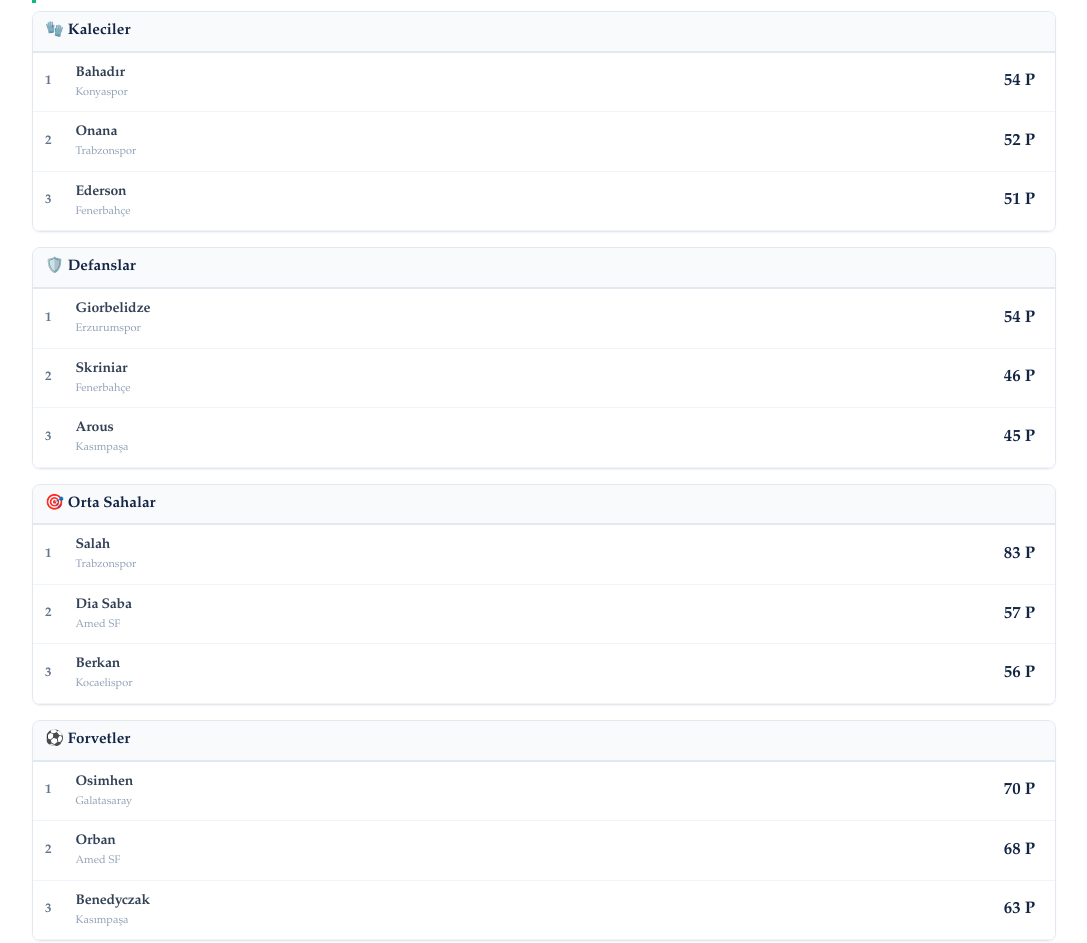
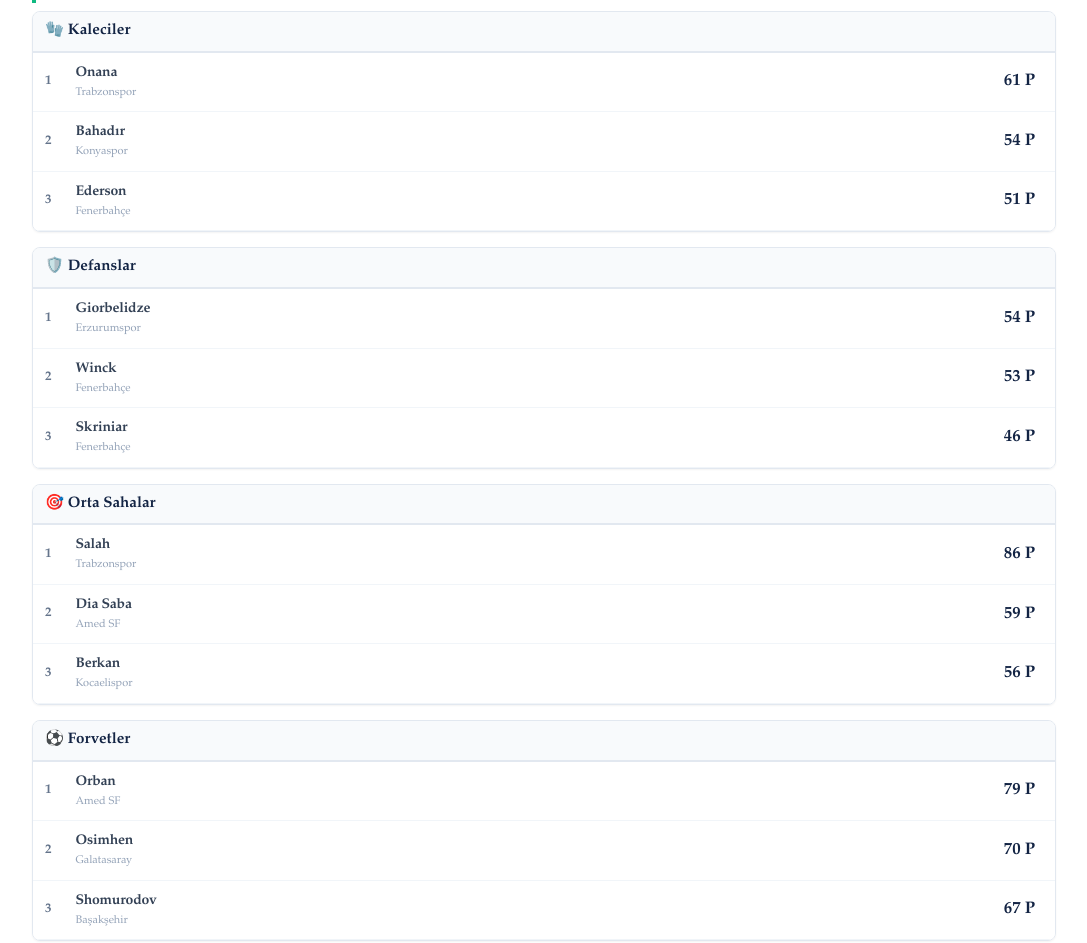
Before and after one commit to fantefut/fantefut, a Next.js app: page /haftanin-yildizlari in a window 1280 px wide. Shown: the part 1389-2332 px from the top of the page, without its empty margins (96-1183 px from the left). Built offline with nearby package versions, Linux system fonts and the light colour scheme.

Commit message:
guncelleme

```diff
--- a/app/haftanin-yildizlari/page.js
+++ b/app/haftanin-yildizlari/page.js
@@ -30,24 +30,24 @@ const GEÇEN_HAFTA_DATA = {
 // 📊 2. VERİ HAVUZU: TOPLAM OYUNCU PUANLARI
 const GENEL_TOPLAM_DATA = {
   "Kaleciler": [
+    { oyuncu: "Onana", takim: "Trabzonspor", puan: 61 },
     { oyuncu: "Bahadır", takim: "Konyaspor", puan: 54 },
-    { oyuncu: "Onana", takim: "Trabzonspor", puan: 52 },
     { oyuncu: "Ederson", takim: "Fenerbahçe", puan: 51 }
   ],
   "Defanslar": [
     { oyuncu: "Giorbelidze", takim: "Erzurumspor", puan: 54 },
-    { oyuncu: "Skriniar", takim: "Fenerbahçe", puan: 46 },
-    { oyuncu: "Arous", takim: "Kasımpaşa", puan: 45 }
+    { oyuncu: "Winck", takim: "Fenerbahçe", puan: 53 },
+    { oyuncu: "Skriniar", takim: "Fenerbahçe", puan: 46 }
   ],
   "Orta Sahalar": [
-    { oyuncu: "Salah", takim: "Trabzonspor", puan: 83 },
-    { oyuncu: "Dia Saba", takim: "Amed SF", puan: 57 },
+    { oyuncu: "Salah", takim: "Trabzonspor", puan: 86 },
+    { oyuncu: "Dia Saba", takim: "Amed SF", puan: 59 },
     { oyuncu: "Berkan", takim: "Kocaelispor", puan: 56 }
   ],
   "Forvetler": [
+    { oyuncu: "Orban", takim: "Amed SF", puan: 79 },
     { oyuncu: "Osimhen", takim: "Galatasaray", puan: 70 },
-    { oyuncu: "Orban", takim: "Amed SF", puan: 68 },
-    { oyuncu: "Benedyczak", takim: "Kasımpaşa", puan: 63 }
+    { oyuncu: "Shomurodov", takim: "Başakşehir", puan: 67 }
   ]
 };
 
@@ -155,7 +155,7 @@ export default function HaftaninYildizlariSayfasi() {
           color: '#334155',
           fontFamily: ICERIK_FONTU
         }}>
-          <strong>Salah</strong>, istikrarlı skor katkısıyla en yüksek puan toplayan oyuncu konumunda ve orta sahadaki liderliğini bu hafta da koruyor. En iyi forvetler sıralamasında ise zirvedeki ilk 3 isim yerini sağlamlaştırmış durumda. Kaleciler bölümünde, yüksek kurtarış yüzdelerine sahip eldivenlerin performansları puan tablosuna da doğrudan yansıyor. Savunma hattında ise Skriniar haftalardır süren liderliğini Giorbelidze'ye devretti. Sitemizin diğer sekmelerindeki haberler, oyuncu durumları ile buradaki genel istatistikleri harmanlayarak fantezi futbol kadrolarınızı en doğru verilere dayalı olarak optimize edebilirsiniz. Dönemsel form grafiklerini yakalamak adına güncel <strong>Blog</strong> analizlerimizi de takip listenize ekleyebilirsiniz.
+          <strong>Salah</strong>, istikrarlı skor katkısıyla en yüksek puan toplayan oyuncu konumunda ve orta sahadaki liderliğini bu hafta da koruyor. En iyi forvetler sıralamasında ise zirvedeki ilk 3 isim yerini sağlamlaştırmış durumda. Kaleciler bölümünde, yüksek kurtarış yüzdelerine sahip eldivenlerin performansları puan tablosuna da doğrudan yansıyor fakat yediği iki golle Bahadır yerini Onana'ya devretti.. Savunma hattında ise liderliğini sürdüren isim Giorbelidze. Sitemizin diğer sekmelerindeki haberler, oyuncu durumları ile buradaki genel istatistikleri harmanlayarak fantezi futbol kadrolarınızı en doğru verilere dayalı olarak optimize edebilirsiniz. Dönemsel form grafiklerini yakalamak adına güncel <strong>Blog</strong> analizlerimizi de takip listenize ekleyebilirsiniz.
         </div>
 
         {/* 3. 🎯 SEO METNİ EN ALTA ALINDI */}
--- a/app/oyuncular/page.js
+++ b/app/oyuncular/page.js
@@ -7,11 +7,11 @@ import ScrollToTop from '../ScrollToTop';
 // 🏆 FOTMOB İSTATİSTİK VERİ HAVUZU (AdSense Dostu: Takım ve Fantezi Lig Fiyatları Eklenmiş Hali)
 const FOTMOB_OYUNCU_DATA = {
   "Kurtarma Yüzdesi": [
-    { oyuncu: "Onana", takim: "Trabzonspor", deger: "%83,0", fiyat: "5M" },
+    { oyuncu: "Onana", takim: "Trabzonspor", deger: "%84,9", fiyat: "5M" },
     { oyuncu: "Bahadır", takim: "Konyaspor", deger: "%82,6", fiyat: "4.5M" },
     { oyuncu: "Ederson", takim: "Fenerbahçe", deger: "%81,4", fiyat: "5M" },
     { oyuncu: "Arda", takim: "Göztepe", deger: "%79,3", fiyat: "4M" },
-    { oyuncu: "Muhammed", takim: "Başakşehir", deger: "%79,3", fiyat: "4.5M" }
+    { oyuncu: "Serhat", takim: "Kocaelispor", deger: "%78,0", fiyat: "4M" }
   ],
   "90 Dakikada Yenilen Gol": [
     { oyuncu: "Deniz", takim: "Konyaspor", deger: "3,2", fiyat: "4M" },
@@ -22,17 +22,17 @@ const FOTMOB_OYUNCU_DATA = {
   ],
   "90 Dakikada xG (Beklenen Gol)": [
     { oyuncu: "Osimhen", takim: "Galatasaray", deger: "1,19", fiyat: "12M" },
-    { oyuncu: "Orban", takim: "Amed SF", deger: "0,93", fiyat: "6M" },
     { oyuncu: "Vedat", takim: "Fenerbahçe", deger: "0,90", fiyat: "9M" },
-    { oyuncu: "Vlahovic", takim: "Beşiktaş", deger: "0,86", fiyat: "10M" },
-    { oyuncu: "Diagne", takim: "Amed SF", deger: "0,85", fiyat: "6M" }
+    { oyuncu: "Orban", takim: "Amed SF", deger: "0,87", fiyat: "6M" },
+    { oyuncu: "Diagne", takim: "Amed SF", deger: "0,85", fiyat: "6M" },
+    { oyuncu: "Vlahovic", takim: "Beşiktaş", deger: "0,82", fiyat: "10M" }
   ],
   "90 Dakikada xA (Beklenen Asist)": [
     { oyuncu: "Dompe", takim: "Konyaspor", deger: "0,51", fiyat: "5M" },
     { oyuncu: "Sara", takim: "Galatasaray", deger: "0,39", fiyat: "7M" },
     { oyuncu: "Kerem", takim: "Fenerbahçe", deger: "0,37", fiyat: "8.5M" },
     { oyuncu: "Yunus", takim: "Galatasaray", deger: "0,37", fiyat: "7.5M" },
-    { oyuncu: "Batrakov", takim: "Galatasaray", deger: "0,34", fiyat: "8M" }
+    { oyuncu: "Hajradinovic", takim: "Kasımpaşa", deger: "0,36", fiyat: "5.5M" }
   ]
 };
 
@@ -122,7 +122,7 @@ export default function OyuncularIstatistikSayfasi() {
           istatistikler["Kurtarma Yüzdesi"],
           "🧤",
           "ist-kurtarma",
-          "Haftalık kaleci performans analizlerinde kurtarış yüzdeleri, takımların savunma direnci durumunu doğrudan yansıtır. Fantezi kadrolarında kaleci tercihi yaparken bu başarı oranları kritik bir referanstır. Bahadır, Galatasaray'dan yediği gollerle uzun süren liderliğini kaybetti. Sıralamadaki diğer isimler Serhat ve Gianniotis'i de burayı okuyanlara özel yazalım."
+          "Haftalık kaleci performans analizlerinde kurtarış yüzdeleri, takımların savunma direnci durumunu doğrudan yansıtır. Fantezi kadrolarında kaleci tercihi yaparken bu başarı oranları kritik bir referanstır. Bahadır, Galatasaray'dan yediği gollerle uzun süren liderliğini kaybetti. Sıralamadaki diğer isimler Victor ve Ertuğrul'u da burayı okuyanlara özel yazalım."
         )}
 
         {renderTablo(
@@ -130,7 +130,7 @@ export default function OyuncularIstatistikSayfasi() {
           istatistikler["90 Dakikada Yenilen Gol"],
           "🥅",
           "ist-yenilentop",
-          "Maç başına kalesinde en çok gol gören veya kalesini gole kapatmakta zorlanan savunma hatlarının güncel analizi. Kadro mühendisliği süreçlerinizde savunma zafiyeti yaşayan ekipleri belirlemek için titizlikle incelenmelidir. Maç başına 3,1 gol yeme istatistikli olan Luka ile 2,6 istatistikli Moldovan artık as oyuncu olmadıkları için listeden silinmiştir. Felipe ve Victor sırasıyla devam eden oyuncuları bu listenin."
+          "Maç başına kalesinde en çok gol gören veya kalesini gole kapatmakta zorlanan savunma hatlarının güncel analizi. Kadro mühendisliği süreçlerinizde savunma zafiyeti yaşayan ekipleri belirlemek için titizlikle incelenmelidir. Maç başına 3,1 gol yeme istatistikli olan Luka ile 2,6 istatistikli Moldovan artık as oyuncu olmadıkları için listeden silinmiştir. Felipe ve Nübel sırasıyla devam eden oyuncuları bu listenin."
         )}
 
         {/* 🎯 DİĞER İKİ İSTATİSTİK KUTUSU (Ofans Departmanı) */}
@@ -139,7 +139,7 @@ export default function OyuncularIstatistikSayfasi() {
           istatistikler["90 Dakikada xG (Beklenen Gol)"],
           "🔥",
           "ist-xg",
-          "Fantezi futbol ekosisteminde 90 dakika başına en yüksek gol beklentisi (xG) yakalayan hücumcular. Şansları gole çevirme oranlarına da dikkat edilmesi gereken bu isimler, fantezi lig kadrolarının değişmez golcü adaylarıdır. Mihaila ve Greenwood bu hafta altıncı ve yedinci sıradalar."
+          "Fantezi futbol ekosisteminde 90 dakika başına en yüksek gol beklentisi (xG) yakalayan hücumcular. Şansları gole çevirme oranlarına da dikkat edilmesi gereken bu isimler, fantezi lig kadrolarının değişmez golcü adaylarıdır. Shomurodov ve Juan bu hafta altıncı ve yedinci sıradalar."
         )}
 
         {renderTablo(
@@ -147,7 +147,7 @@ export default function OyuncularIstatistikSayfasi() {
           istatistikler["90 Dakikada xA (Beklenen Asist)"],
           "🎯",
           "ist-xa",
-          "Üçüncü bölgede anahtar paslar ve gol pası beklentisi (xA) üreten yaratıcı oyuncular. Duran top kullanan ve asist potansiyeli yüksek oyuncuları seçerken bu veriler yönlendiricidir. Dompe 10. haftada listeye zirveden giriş yaparken, Hajradinovic ve Salah oynadıkları oyunla listenin devamındalar."
+          "Üçüncü bölgede anahtar paslar ve gol pası beklentisi (xA) üreten yaratıcı oyuncular. Duran top kullanan ve asist potansiyeli yüksek oyuncuları seçerken bu veriler yönlendiricidir. Dompe 10. haftada listeye zirveden giriş yaparken, Batrakov ve Salah oynadıkları oyunla listenin devamındalar."
         )}
 
         {/* 📝 3. SEO UYUMLU DETAYLI BİLGİLENDİRME METNİ */}
--- a/app/page.tsx
+++ b/app/page.tsx
@@ -19,7 +19,7 @@ const ILK_OYUNCULAR = {
   "Galatasaray": "Abdülkerim - Cezalı - Kırmızı kart - 12. hafta", "Gaziantep FK": "Abena - Cezalı - Sarı kart - 11. hafta\nFuat Bavuk - Sakat - Ayak b. - Belli değil\nNazım Sangare - Sakat - Adale - Belli değil\nOgün - Şüpheli - Belli değil - Belli değil\nHansen - Şüpheli - Belli değil - Belli değil\nTobiasz - Sakat - Belli değil - Kasım ayı",
   "Gençlerbirliği": "K. Rodrigues - Sakat - Adale - Belli değil\nGoutas - Sakat - Çapraz bağ - Sezon sonu\nKoita - Şüpheli - Belli değil - Belli değil\nDiabate - Cezalı - Sarı kart - 11. hafta\nEnsar - Sakat - Belli değil - Kasım sonu",
   "Göztepe": "Luka - Kadro dışı - Soruşturma - Belli değil\nFurkan B. - Sakat - Adale - Belli değil\nOgün - Sakat - Belli değil - Belli değil",
-  "Kasımpaşa": "Kamil Ahmet - Sakat - Aşil - 2027\nMouanga - Sakat - Belli değil - Belli değil\nDiabate - Şüpheli - Belli değil - Belli değil\nBaldursson - Şüpheli - Belli değil - Belli değil", "Kocaelispor": "Petkovic - Şüpheli - Maç ritmi - Belli değil\nHaidara - Sakat - Tendon - 2027\nZoukrou - Sakat - Hamstring - Aralık ayı", "Konyaspor": "Adil - Sakat - Çapraz bağ - 2027\nDeniz - Cezalı - Sarı kart - 12. hafta\nBahadır - Şüpheli - Belli değil - Belli değil", "Rizespor": "Alikulov - Şüpheli - Maç ritmi - TD kararı\nSagnan - Cezalı - Sarı kart - 12. hafta\nFofana - Şüpheli - Belli değil - Belli değil", "Samsunspor": "Sousa - Cezalı - Kırmızı kart - 11. hafta\nCelil - Şüpheli - Uyluk - Belli değil\nFatih - Sakat - Kaburga k. - Belli değil", "Trabzonspor": "Okay - Sakat - Adale - 2027\nDju - Sakat - Uyluk - Kasım ayı\nAral - Şüpheli - Adale - Kasım ayı\nBatagov - Sakat - Tendon - 2027\nMalinovskyi - Sakat - Ameliyat oldu - Kasım sonu\nOnuralp - Sakat - Tendon - Belli değil"
+  "Kasımpaşa": "Kamil Ahmet - Sakat - Aşil - 2027\nMouanga - Sakat - Belli değil - Belli değil\nDiabate - Şüpheli - Belli değil - Belli değil\nBaldursson - Şüpheli - Belli değil - Belli değil\nAyberk - Şüpheli - Belli değil - Belli değil", "Kocaelispor": "Petkovic - Şüpheli - Maç ritmi - Belli değil\nHaidara - Sakat - Tendon - 2027\nZoukrou - Sakat - Hamstring - Aralık ayı", "Konyaspor": "Adil - Sakat - Çapraz bağ - 2027\nDeniz - Cezalı - Sarı kart - 12. hafta\nBahadır - Şüpheli - Belli değil - Belli değil", "Rizespor": "Alikulov - Şüpheli - Maç ritmi - TD kararı\nSagnan - Cezalı - Sarı kart - 12. hafta\nFofana - Şüpheli - Belli değil - Belli değil", "Samsunspor": "Sousa - Cezalı - Kırmızı kart - 11. hafta\nCelil - Şüpheli - Uyluk - Belli değil\nFatih - Sakat - Kaburga k. - Belli değil", "Trabzonspor": "Okay - Sakat - Adale - 2027\nDju - Sakat - Uyluk - Kasım ayı\nAral - Şüpheli - Adale - Kasım ayı\nBatagov - Sakat - Tendon - 2027\nMalinovskyi - Sakat - Ameliyat oldu - Kasım sonu\nOnuralp - Sakat - Tendon - Belli değil"
 };
 
 export default function Home() {
```
